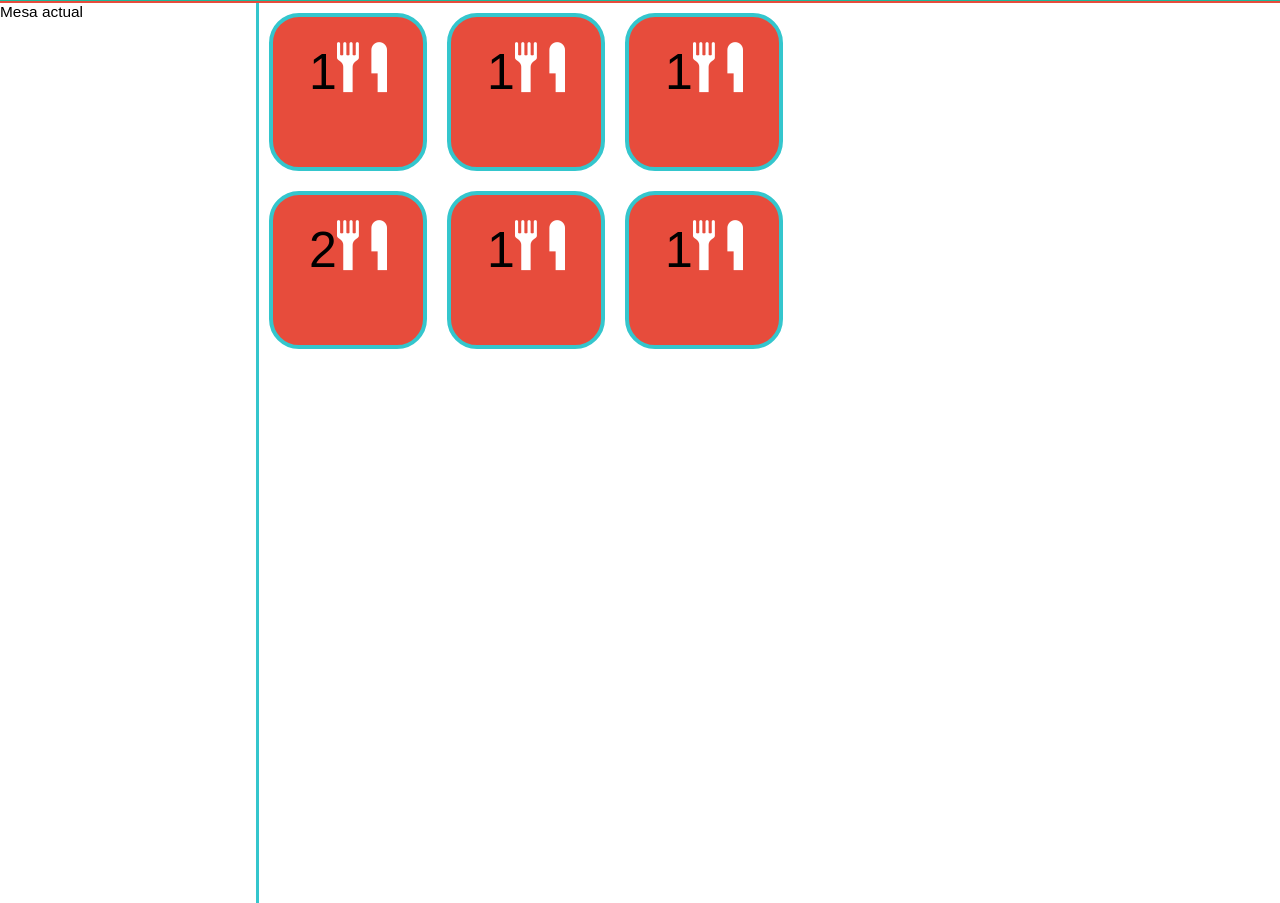
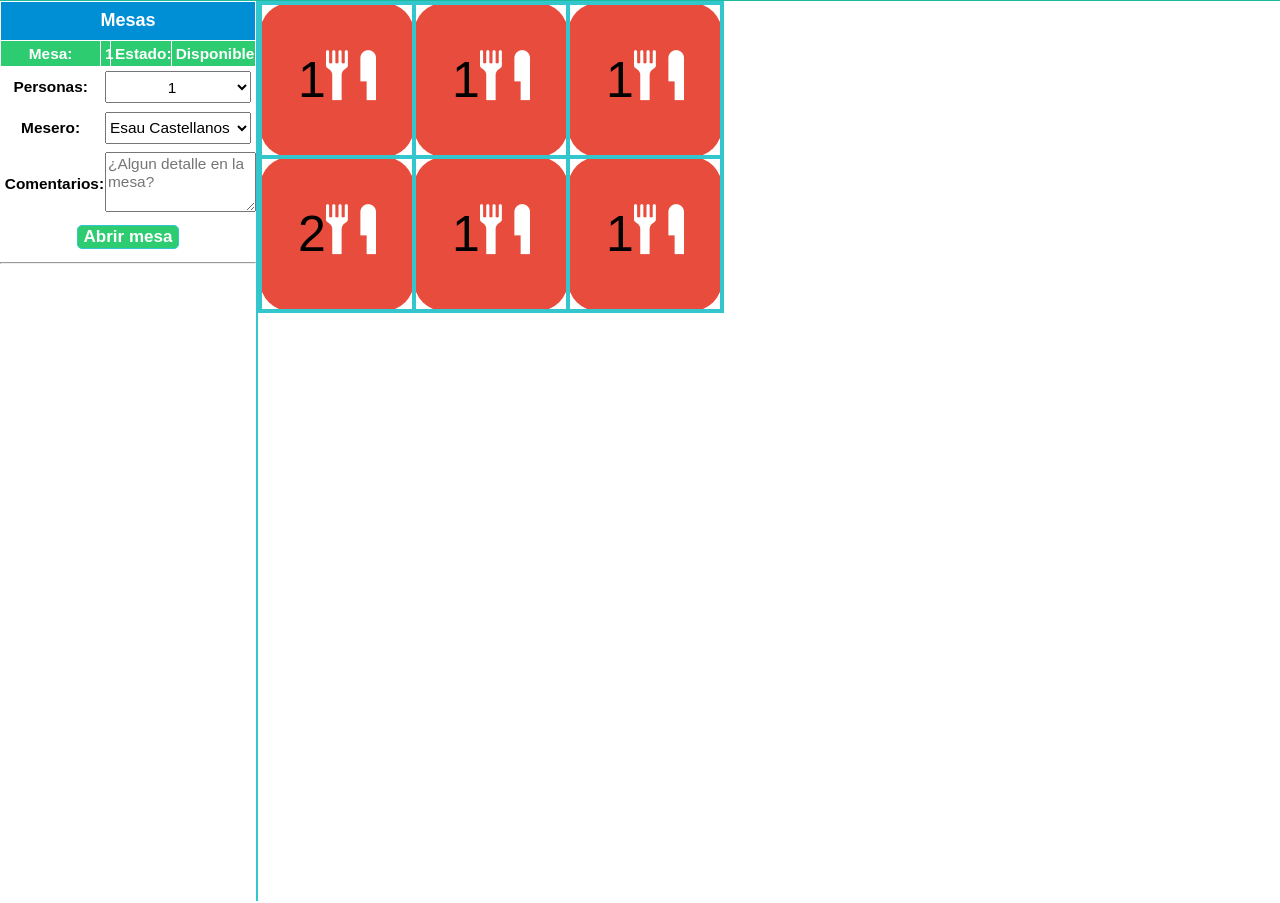
Before and after one commit to JonathanLopezBollo/Restaurant_App, a plain HTML site: page index.html in a window 1280 px wide. Shown: the part 42-945 px from the top of the page. Drawn offline with Linux system fonts and the light colour scheme.

Commit message:
Anexando formularios

```diff
--- a/css/estilos.css
+++ b/css/estilos.css
@@ -10,15 +10,56 @@ body {
   font-family: Arial;
   font-size: 15.4px;
 }
+.btn {
+  font-size: 17px;
+  border-radius: 5px;
+  border: 1px solid #34c6cd;
+  background: #2ecc71;
+  color: #fff;
+  font-weight: bold;
+}
+select {
+  height: 32px;
+}
+.titulo_mesas {
+  font-size: 18px;
+  font-weight: bold;
+  background: #008fd5;
+  height: 1.7em;
+  color: #fff;
+}
+.mesa_disponibilidad {
+  background: #2ecc71;
+  color: #fff;
+  font-weight: bold;
+}
 .menu_mesas {
-  border-right: 3px solid #34c6cd;
+  border-right: 2px solid #34c6cd;
   width: 20%;
   height: 900px;
   float: left;
+  text-align: center;
+}
+.menu_mesas .form_mesas table {
+  width: 100%;
+  text-align: center;
+}
+.menu_mesas .form_mesas tr select {
+  text-align: center;
+  width: 100%;
+}
+.menu_mesas .form_mesas td {
+  border: 1px solid #fff;
+  padding: 1.5%;
+}
+.menu_mesas .form_mesas td label {
+  font-weight: bold;
+}
+.menu_mesas .form_mesas td textarea {
+  width: 99%;
 }
 .mapa_mesas table tr td {
   margin: 10px;
-  display: inline-block;
   padding: 0.5em;
   text-align: center;
   font-size: 50px;
@@ -36,7 +77,6 @@ body {
 nav {
   background: #1abc9c;
   margin: 0;
-  border-bottom: 2px solid #e74c3c;
 }
 nav .menu {
   margin: 0;
--- a/index.html
+++ b/index.html
@@ -23,9 +23,55 @@
 		</nav>
 
 		<section class="menu_mesas">
-			<span>Mesa actual</span>
 
+			<form class="form_mesas" action="#" metho="">
+				<table>
+					<tr>
+						<td colspan="4" class="titulo_mesas">Mesas</td>
+					</tr>
+					<tr  class="mesa_disponibilidad">
+						<td>Mesa:</td>
+						<td>1</td>
+						<td>Estado:</td>
+						<td>Disponible</td>
+					</tr>
+					<tr>
+						<td><label for="num_persons">Personas:</label></td>
+						<td colspan="3">
+							<select class"mesas_selects" id="num_persons" name="num_persons" size="1">
+								<option value="1">1</option>
+								<option value="2">2</option>
+								<option value="3">3</option>
+								<option value="4">4</option>
+								<option value="5">5</option>
+							</select>
+						</td>
+					</tr>
+					<tr>
+						<td><label for="nombre_mesero">Mesero:</label></td>
+						<td colspan="3">
+							<select class"mesas_selects" id="nombre_mesero" name="nombre_mesero" size="1">
+								<option value="1">Esau Castellanos Juarez</option>
+								<option value="2">Geovanni Reyes Espinosa</option>
+								<option value="3">Jonathan xD</option>
+							</select>
+						</td>
+					</tr>
+				<tr>
+					<td><label for="comentarios">Comentarios: </label></td>
+					<td colspan="3">
+						<textarea name="cometarios" placeholder="¿Algun detalle en la mesa?" id=""rows="3"></textarea>
+					</td>
+				</tr>
+				<tr>
+					<td id="btns_form" colspan="4">
+						<input class="btn" type="submit" value="Abrir mesa">
+					</td>
+				</tr>
 
+				</table>
+			</form>
+			<hr>
 		</section>
 
 		<section class="mapa_mesas">
@@ -41,9 +87,8 @@
 					<td> 1</td>
 				</tr>
 			</table>
-			<article>
 
-			</article>
+
 		</section>
 
 	</body>
```
Also changed, not shown: 1 other file.
